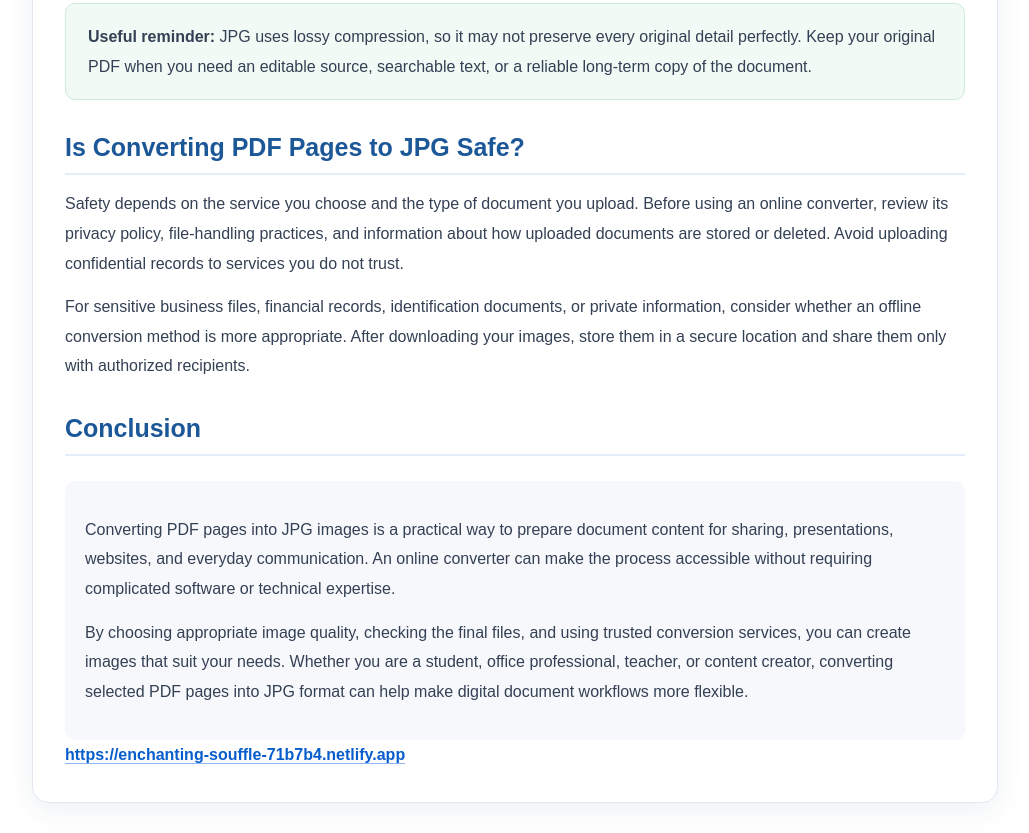
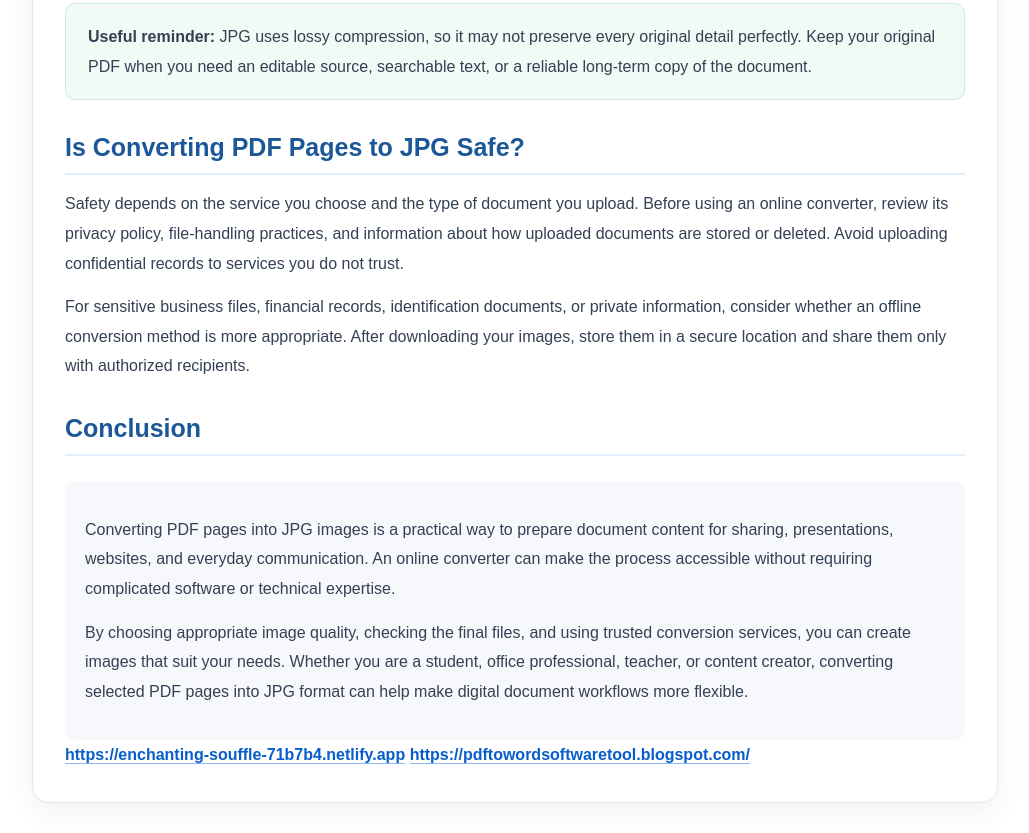
Before and after one commit to pdfclicks1/convert-PDF-pages-to-JPG-images-online, a plain HTML site: page index.html in a window 1280 px wide. Shown: the part 2656-3489 px from the top of the page, without its empty margins (125-1154 px from the left). Drawn offline with Linux system fonts and the light colour scheme.

Commit message:
Update index.html

```diff
--- a/index.html
+++ b/index.html
@@ -324,6 +324,8 @@
       </p>
     </div>
     <a href="https://enchanting-souffle-71b7b4.netlify.app">https://enchanting-souffle-71b7b4.netlify.app</a>
+  <a href="https://pdftowordsoftwaretool.blogspot.com/">https://pdftowordsoftwaretool.blogspot.com/</a>
+
   </article>
 </body>
 </html>
```
